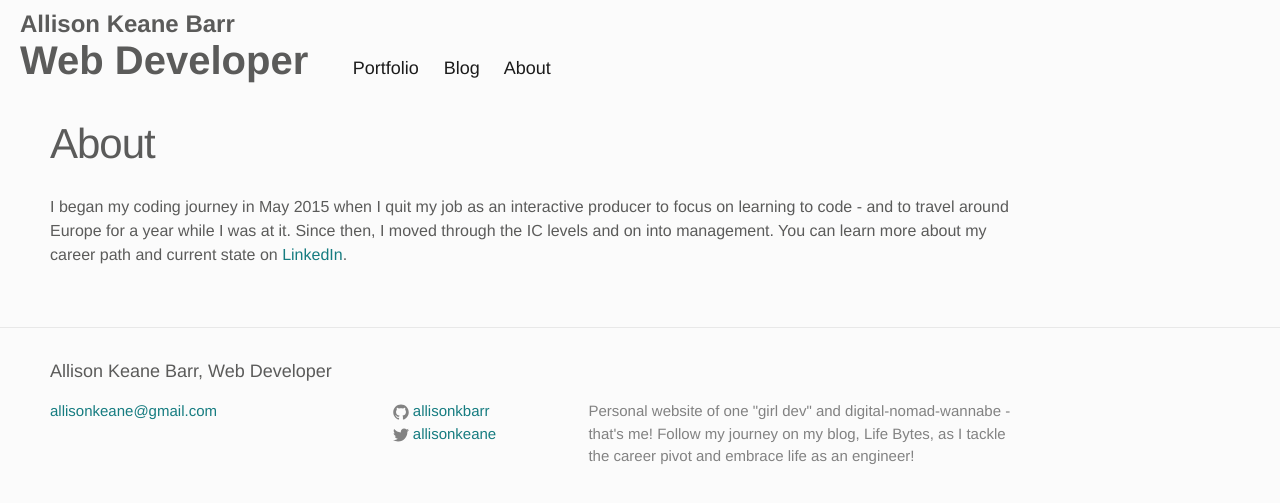
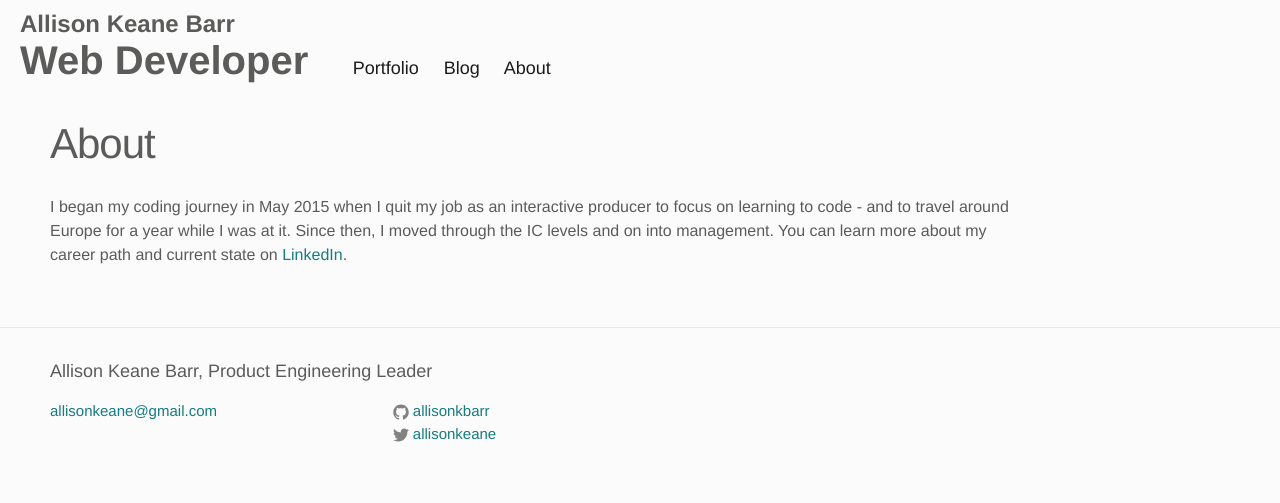
Before and after one commit to allisonkbarr/allisonkbarr.github.io, a Jekyll site: the page built from about.md, in a window 1280 px wide. Shown: the top 503 px of the page. Built offline with Jekyll 4.4.1, drawn with Linux system fonts in a browser that asks for light colours.

Commit message:
Update _config.yml
updating to reflect current career status

```diff
--- a/_config.yml
+++ b/_config.yml
@@ -6,10 +6,9 @@
 # 'jekyll serve'. If you change this file, please restart the server process.
 
 # Site settings
-title: Allison Keane Barr, Web Developer
+title: Allison Keane Barr, Product Engineering Leader
 email: allisonkeane@gmail.com
-description: > # this means to ignore newlines until "baseurl:"
-  Personal website of one "girl dev" and digital-nomad-wannabe - that's me! Follow my journey on my blog, Life Bytes, as I tackle the career pivot and embrace life as an engineer!
+description: # this means to ignore newlines until "baseurl:"
 baseurl: "" # the subpath of your site, e.g. /blog
 url: "http://allisonkbarr.github.io" # the base hostname & protocol for your site
 twitter_username: allisonkeane
```
